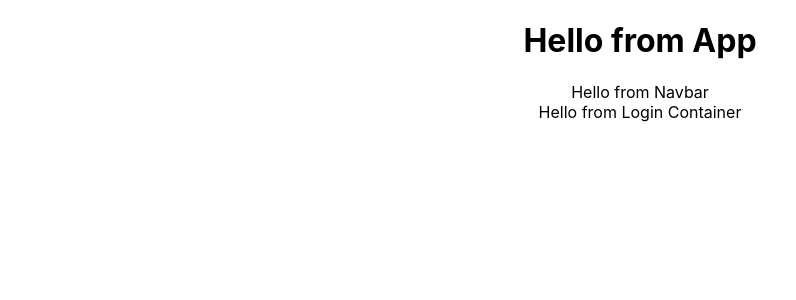
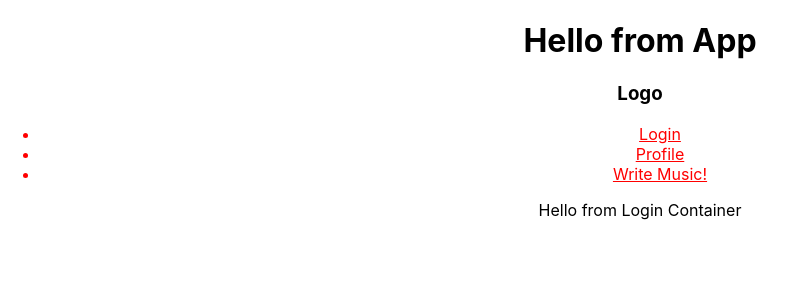
Before and after one commit to kuddleman/meetr-react, a React (Create React App) app: page / in a window 1280 px wide. Shown: the top 300 px of the page, without its empty margins (0-796 px from the left). Built offline with nearby package versions, Linux system fonts and the light colour scheme.

Commit message:
add code for links to navbar

```diff
--- a/src/App.css
+++ b/src/App.css
@@ -2,16 +2,7 @@
   text-align: center;
 }
 
-.App-logo {
-  height: 40vmin;
-  pointer-events: none;
-}
-
-@media (prefers-reduced-motion: no-preference) {
-  .App-logo {
-    animation: App-logo-spin infinite 20s linear;
-  }
-}
+.
 
 .App-header {
   background-color: #282c34;
--- a/src/components/Navbar.js
+++ b/src/components/Navbar.js
@@ -1,13 +1,30 @@
 import React from 'react';
 import '../App.css'
+import { Link, withRouter } from 'react-router-dom'
 
 class Navbar extends React.Component {
 
+
   render() {
+
+    const navStyle = {
+      color: 'red'
+    }
     return (
-      <div>
-        Hello from Navbar
-      </div>
+      <nav>
+        <h3>Logo</h3>
+        <ul className="nav-links">
+        <Link style={navStyle} to='/'>
+          <li>Login</li>
+        </Link>
+        <Link style={navStyle} to='/profile'>
+          <li>Profile</li>
+        </Link>
+        <Link style={navStyle} to='/music_page'>
+          <li>Write Music!</li>
+        </Link>
+        </ul>
+      </nav>
     )
   }
 }
```
